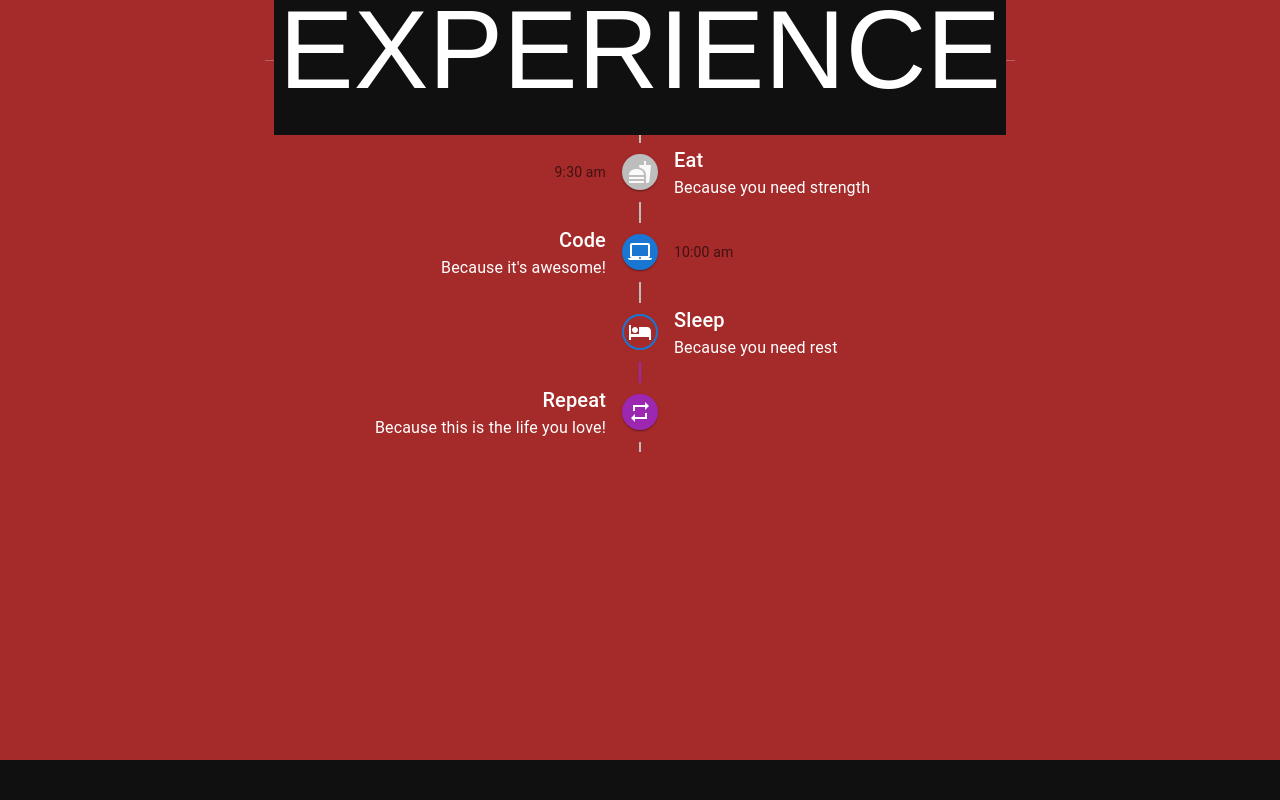
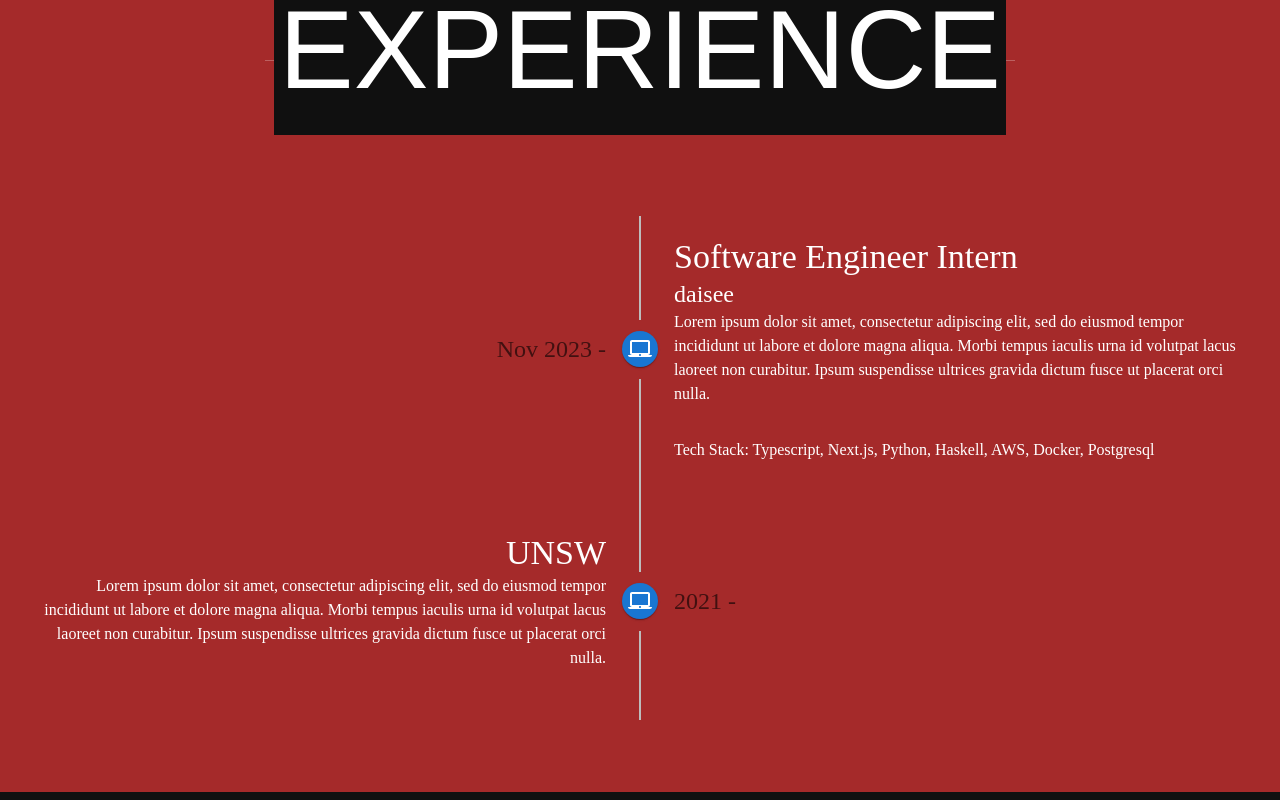
Before and after one commit to RyanGian/portfolio, a React (Create React App) app: page / in a window 1280 px wide. Shown: the part 840-1640 px from the top of the page. Built offline with nearby package versions, Linux system fonts and the light colour scheme.

Commit message:
Added timeline

```diff
--- a/package.json
+++ b/package.json
@@ -6,8 +6,6 @@
   "dependencies": {
     "@emotion/react": "^11.11.1",
     "@emotion/styled": "^11.11.0",
-    "@mantine/core": "^7.3.2",
-    "@mantine/hooks": "^7.3.2",
     "@mui/icons-material": "^5.15.0",
     "@mui/lab": "^5.0.0-alpha.156",
     "@mui/material": "^5.15.0",
--- a/src/App.js
+++ b/src/App.js
@@ -9,11 +9,18 @@ import Skills from "./sections/Skills.jsx";
 import Contact from "./sections/Contact.jsx";
 import LeftSideBar from "./components/LeftSideBar";
 
-import { MantineProvider } from "@mantine/core";
+import { createTheme } from "@mui/material/styles";
+import { ThemeProvider } from "@mui/material/styles";
+
+const theme = createTheme({
+  typography: {
+    fontFamily: "Poligon",
+  },
+});
 
 function App() {
   return (
-    <MantineProvider>
+    <ThemeProvider theme={theme}>
       <div>
         <Header className="header" />
         <LeftSideBar />
@@ -26,7 +33,7 @@ function App() {
         </div>
         <Footer />
       </div>
-    </MantineProvider>
+    </ThemeProvider>
   );
 }
 
--- a/src/sections/Experience.css
+++ b/src/sections/Experience.css
@@ -3,7 +3,7 @@
   position: relative;
   /* background-color: #101010; */
   background-color: brown;
-  height: calc(100vh);
+  min-height: calc(100vh);
   color: white;
   text-align: center;
   /* user-select: none; */
@@ -11,4 +11,6 @@
 
 .x {
   z-index: 10;
+  margin-top: 100px;
+  padding-bottom: 50px;
 }
--- a/src/sections/Experience.jsx
+++ b/src/sections/Experience.jsx
@@ -8,11 +8,9 @@ import TimelineConnector from "@mui/lab/TimelineConnector";
 import TimelineContent from "@mui/lab/TimelineContent";
 import TimelineOppositeContent from "@mui/lab/TimelineOppositeContent";
 import TimelineDot from "@mui/lab/TimelineDot";
-import FastfoodIcon from "@mui/icons-material/Fastfood";
 import LaptopMacIcon from "@mui/icons-material/LaptopMac";
-import HotelIcon from "@mui/icons-material/Hotel";
-import RepeatIcon from "@mui/icons-material/Repeat";
 import Typography from "@mui/material/Typography";
+
 function Experience() {
   return (
     <div className="experience-container" name="Experience">
@@ -22,33 +20,11 @@ function Experience() {
           <TimelineItem>
             <TimelineOppositeContent
               sx={{ m: "auto 0" }}
-              align="right"
               variant="body2"
               color="text.secondary"
+              style={{ fontSize: "1.5rem" }}
             >
-              9:30 am
-            </TimelineOppositeContent>
-            <TimelineSeparator>
-              <TimelineConnector />
-              <TimelineDot>
-                <FastfoodIcon />
-              </TimelineDot>
-              <TimelineConnector />
-            </TimelineSeparator>
-            <TimelineContent sx={{ py: "12px", px: 2 }}>
-              <Typography variant="h6" component="span">
-                Eat
-              </Typography>
-              <Typography>Because you need strength</Typography>
-            </TimelineContent>
-          </TimelineItem>
-          <TimelineItem>
-            <TimelineOppositeContent
-              sx={{ m: "auto 0" }}
-              variant="body2"
-              color="text.secondary"
-            >
-              10:00 am
+              Nov 2023 -
             </TimelineOppositeContent>
             <TimelineSeparator>
               <TimelineConnector />
@@ -57,41 +33,56 @@ function Experience() {
               </TimelineDot>
               <TimelineConnector />
             </TimelineSeparator>
-            <TimelineContent sx={{ py: "12px", px: 2 }}>
-              <Typography variant="h6" component="span">
-                Code
+            <TimelineContent sx={{ py: "20px", px: 2 }}>
+              <Typography variant="h4" component="span">
+                Software Engineer Intern
               </Typography>
-              <Typography>Because it&apos;s awesome!</Typography>
+              <Typography variant="h5">daisee</Typography>
+              <Typography>
+                Lorem ipsum dolor sit amet, consectetur adipiscing elit, sed do
+                eiusmod tempor incididunt ut labore et dolore magna aliqua.
+                Morbi tempus iaculis urna id volutpat lacus laoreet non
+                curabitur. Ipsum suspendisse ultrices gravida dictum fusce ut
+                placerat orci nulla.
+              </Typography>
+              <Typography variant="h6" sx={{ whiteSpace: "pre-line" }}>
+                {"\n"}
+              </Typography>
+              <Typography>
+                Tech Stack: Typescript, Next.js, Python, Haskell, AWS, Docker,
+                Postgresql
+              </Typography>
             </TimelineContent>
           </TimelineItem>
+
           <TimelineItem>
+            <TimelineOppositeContent
+              sx={{ m: "auto 0" }}
+              variant="body2"
+              color="text.secondary"
+              style={{ fontSize: "1.5rem" }}
+            >
+              2021 -
+            </TimelineOppositeContent>
             <TimelineSeparator>
               <TimelineConnector />
-              <TimelineDot color="primary" variant="outlined">
-                <HotelIcon />
-              </TimelineDot>
-              <TimelineConnector sx={{ bgcolor: "secondary.main" }} />
-            </TimelineSeparator>
-            <TimelineContent sx={{ py: "12px", px: 2 }}>
-              <Typography variant="h6" component="span">
-                Sleep
-              </Typography>
-              <Typography>Because you need rest</Typography>
-            </TimelineContent>
-          </TimelineItem>
-          <TimelineItem>
-            <TimelineSeparator>
-              <TimelineConnector sx={{ bgcolor: "secondary.main" }} />
-              <TimelineDot color="secondary">
-                <RepeatIcon />
+              <TimelineDot color="primary">
+                <LaptopMacIcon />
               </TimelineDot>
               <TimelineConnector />
             </TimelineSeparator>
-            <TimelineContent sx={{ py: "12px", px: 2 }}>
-              <Typography variant="h6" component="span">
-                Repeat
+            <TimelineContent sx={{ py: "50px", px: 2 }}>
+              <Typography variant="h4" component="span">
+                UNSW
               </Typography>
-              <Typography>Because this is the life you love!</Typography>
+
+              <Typography>
+                Lorem ipsum dolor sit amet, consectetur adipiscing elit, sed do
+                eiusmod tempor incididunt ut labore et dolore magna aliqua.
+                Morbi tempus iaculis urna id volutpat lacus laoreet non
+                curabitur. Ipsum suspendisse ultrices gravida dictum fusce ut
+                placerat orci nulla.
+              </Typography>
             </TimelineContent>
           </TimelineItem>
         </Timeline>
```
Also changed, not shown: 1 other file (tests, documents, lock files or other folders).
